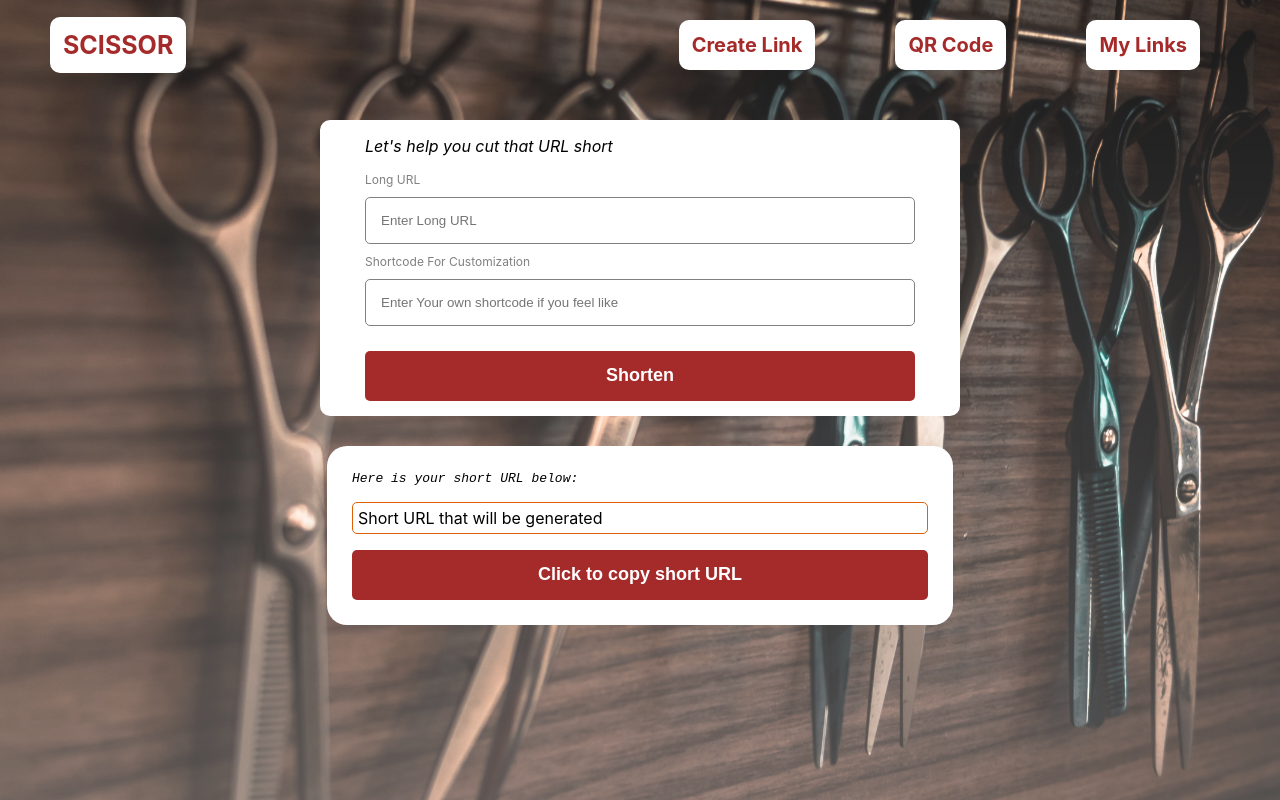
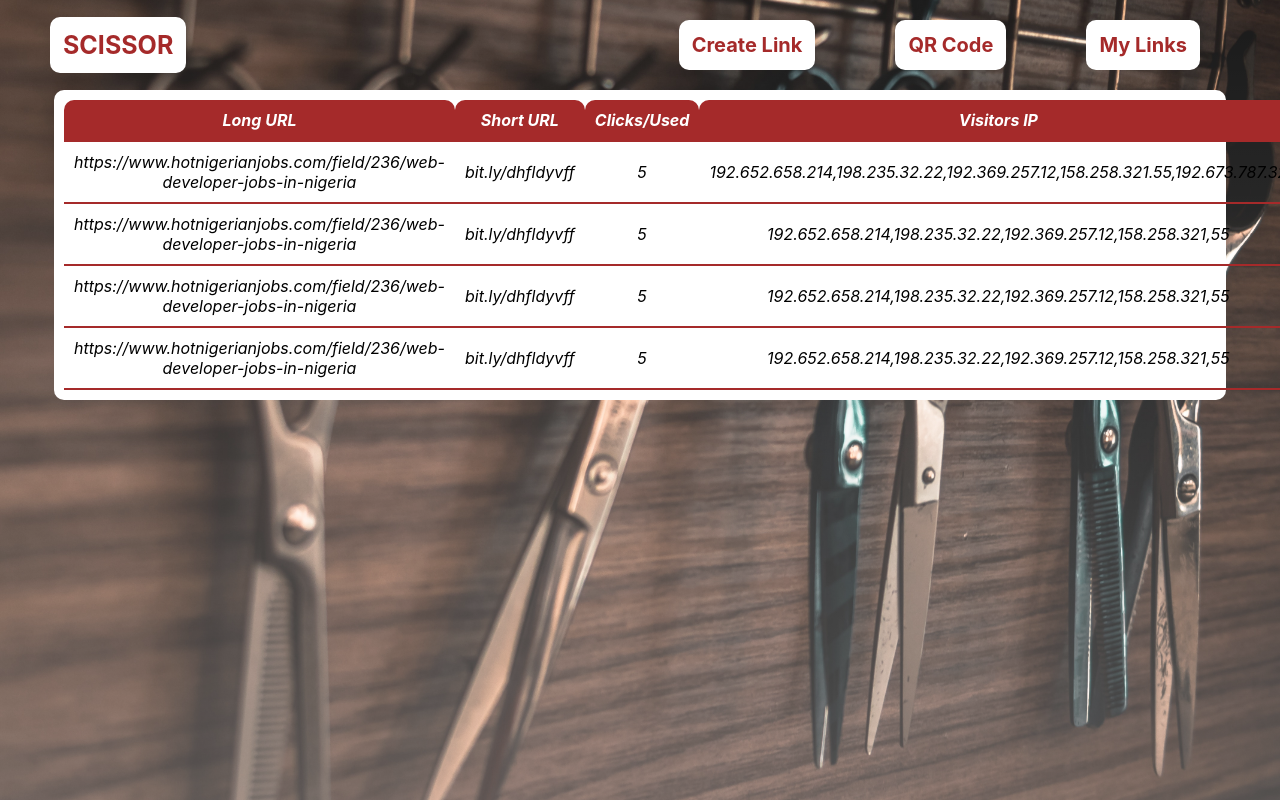
Before and after one commit to jjatuah/Scissor_URL_Shortener_Frontend, a React (Create React App) app in the folder scissor_url_shortener_frontend/: page / in a window 1280 px wide. Built offline with nearby package versions, Linux system fonts and the light colour scheme.

Commit message:
completed MyLinks Page

```diff
--- a/scissor_url_shortener_frontend/src/App.js
+++ b/scissor_url_shortener_frontend/src/App.js
@@ -2,6 +2,8 @@ import './App.css';
 import Register from './pages/register/Register';
 import Login from './pages/login/Login';
 import Home from './pages/home/Home';
+import MyLinks from './pages/myLinks/MyLinks';
+import Nav from './components/nav/Nav';
 
 
 function App() {
@@ -9,7 +11,8 @@ function App() {
     <div className="App">
       {/* <Register />
       <Login /> */}
-      <Home />
+      {/* <Home /> */}
+      <MyLinks />
     </div>
   );
 }
--- a/scissor_url_shortener_frontend/src/pages/myLinks/MyLinks.css
+++ b/scissor_url_shortener_frontend/src/pages/myLinks/MyLinks.css
@@ -0,0 +1,35 @@
+.myLinks {
+  background: linear-gradient(
+    rgba(255, 255, 255, 0.1),
+    rgba(255, 255, 255, 0.3)
+  ), url("../../assets/bg3.jpg");
+  height: 100vh;
+  background-size: cover;
+  background-position: center;
+}
+
+.linksInfo {
+  background: #fff;
+  width: 90%;
+  margin: auto;
+  padding: 10px;
+  border-radius: 10px;
+}
+
+table, th, td {
+  /* border: 2px solid brown; */
+  border-bottom: 2px solid brown;
+  border-collapse: collapse;
+  font-style: italic;
+}
+
+td, th {
+  text-align: center;
+  padding: 10px;
+}
+
+th {
+  background-color: brown;
+  border-radius: 10px 10px 0 0;
+  color: #fff;
+}
--- a/scissor_url_shortener_frontend/src/pages/myLinks/MyLinks.jsx
+++ b/scissor_url_shortener_frontend/src/pages/myLinks/MyLinks.jsx
@@ -1,10 +1,55 @@
 import "./MyLinks.css";
+import Nav from "../../components/nav/Nav";
 
 
 const MyLinks = () => {
   return (
     <div className="myLinks">
+      <Nav />
+      <div className="linksInfo">
+        <div className="infoTable">
+          <table>
+            <thead>
+              <tr>
+                <th>Long URL</th>
+                <th>Short URL</th>
+                <th>Clicks/Used</th>
+                <th>Visitors IP</th>
+              </tr>
+            </thead>
 
+            <tbody>
+              <tr>
+                <td>https://www.hotnigerianjobs.com/field/236/web-developer-jobs-in-nigeria</td>
+                <td>bit.ly/dhfldyvff</td>
+                <td>5</td>
+                <td>192.652.658.214,198.235.32.22,192.369.257.12,158.258.321.55,192.673.787.32</td>
+              </tr>
+
+              <tr>
+                <td>https://www.hotnigerianjobs.com/field/236/web-developer-jobs-in-nigeria</td>
+                <td>bit.ly/dhfldyvff</td>
+                <td>5</td>
+                <td>192.652.658.214,198.235.32.22,192.369.257.12,158.258.321,55</td>
+              </tr>
+
+              <tr>
+                <td>https://www.hotnigerianjobs.com/field/236/web-developer-jobs-in-nigeria</td>
+                <td>bit.ly/dhfldyvff</td>
+                <td>5</td>
+                <td>192.652.658.214,198.235.32.22,192.369.257.12,158.258.321,55</td>
+              </tr>
+
+              <tr>
+                <td>https://www.hotnigerianjobs.com/field/236/web-developer-jobs-in-nigeria</td>
+                <td>bit.ly/dhfldyvff</td>
+                <td>5</td>
+                <td>192.652.658.214,198.235.32.22,192.369.257.12,158.258.321,55</td>
+              </tr>
+            </tbody>
+          </table>
+        </div>
+      </div>
     </div>
    );
 }
```
